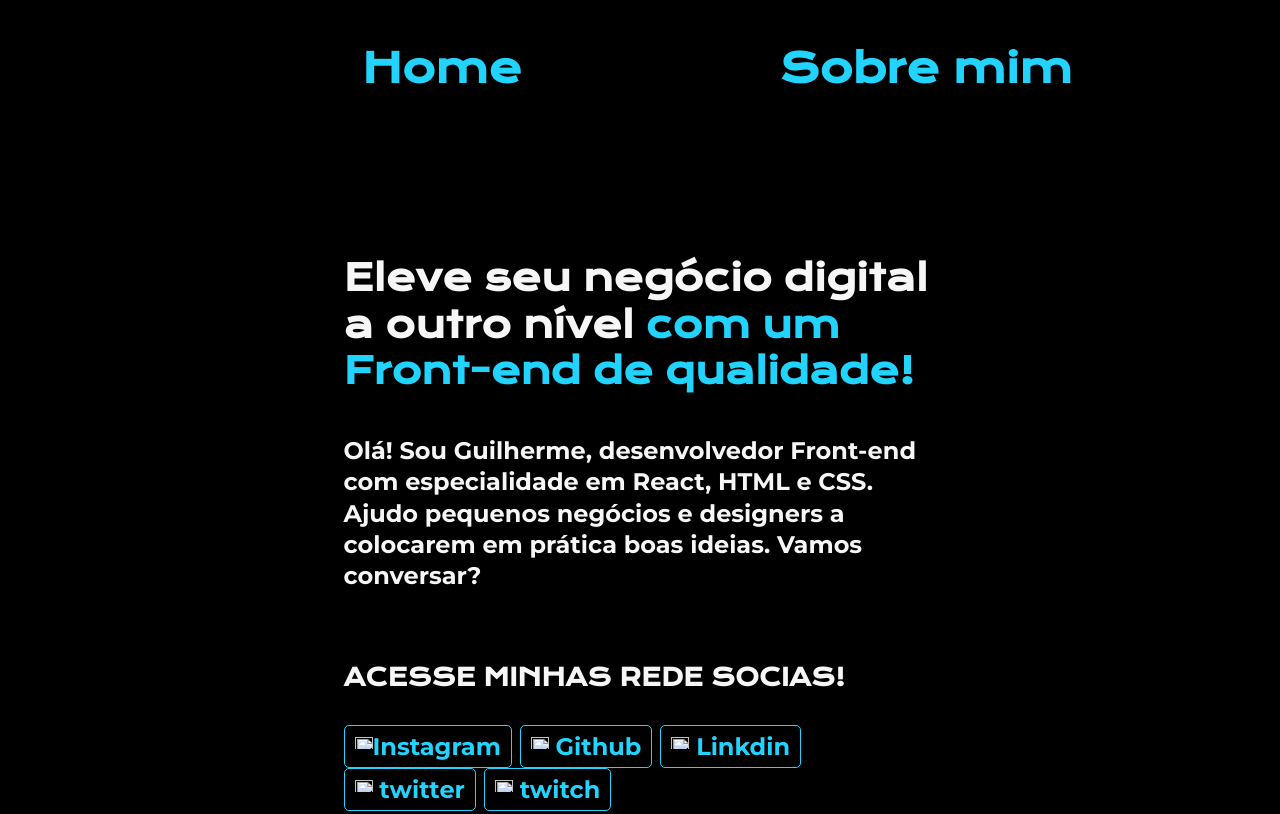
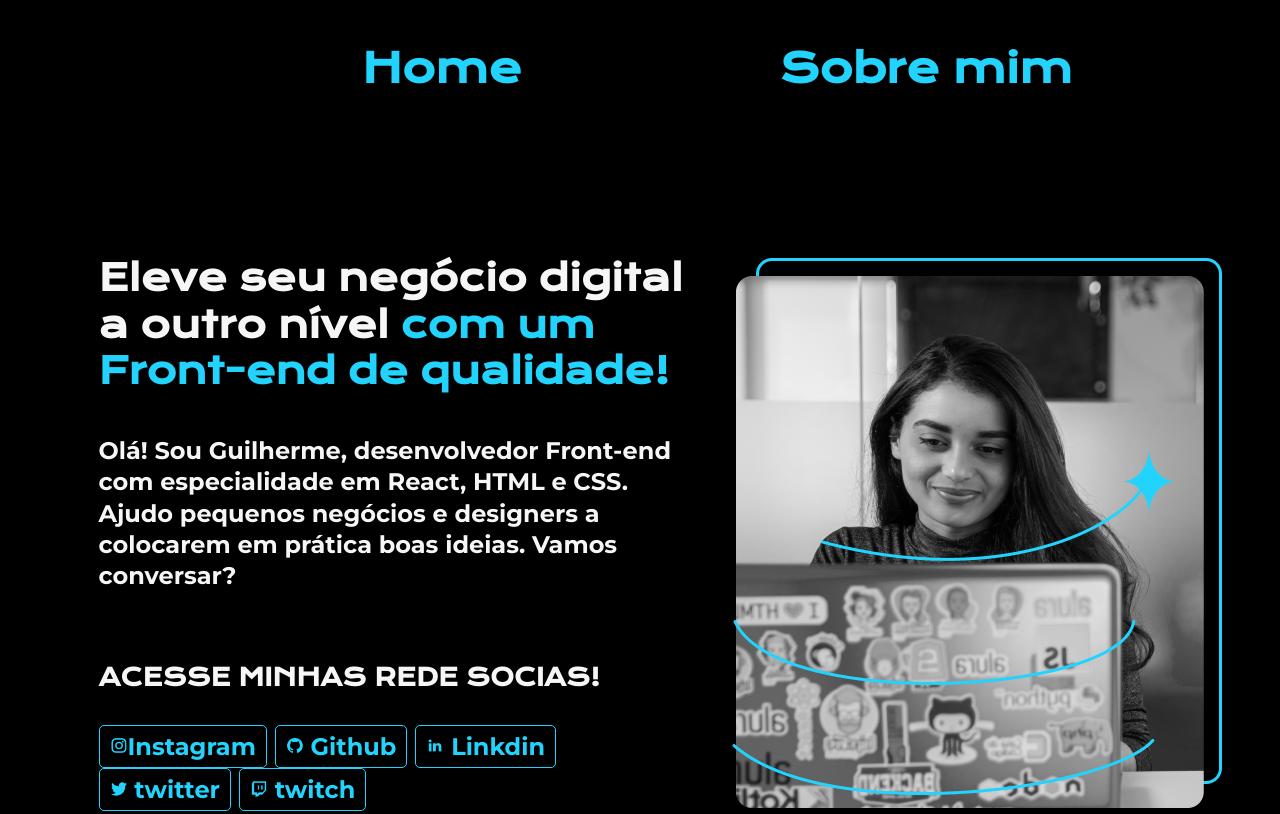
Before and after one commit to Guilhermew01/Portifolios, a plain HTML site: page index.html in a window 1280 px wide. Shown: the top 814 px of the page. Drawn offline with nearby package versions, Linux system fonts and the light colour scheme.

Commit message:
Fix HTML structure and update image paths

```diff
--- a/index.html
+++ b/index.html
@@ -23,22 +23,23 @@
                 pequenos
                 negócios e designers a colocarem em prática boas ideias. Vamos conversar?</p><br>
                 <P>ACESSE MINHAS REDE SOCIAS!</P><BR>
-            <a class="link-site" href="https://www.instagram.com"> <img class="link-img" src="imagens.png/instagram.png"
+            <a class="link-site" href="https://www.instagram.com"> <img class="link-img" src="instagram.png"
                     alt="">Instagram</a>
-            <a class="link-site" href="https://github.com"><img class="link-img" src="imagens.png/github.png" alt="">
+            <a class="link-site" href="https://github.com"><img class="link-img" src="github.png" alt="">
                 Github</a>
-            <a class="link-site" href="https://br.linkedin.com"><img class="link-img" src="imagens.png/linkedin.png"
+            <a class="link-site" href="https://br.linkedin.com"><img class="link-img" src="linkedin.png"
                     alt=""> Linkdin</a>
-            <a class="link-site" href="https://x.com"><img class="link-img" src="imagens.png/twitter.png" alt="">
+            <a class="link-site" href="https://x.com"><img class="link-img" src="twitter.png" alt="">
                 twitter</a>
-            <a class="link-site" href="https://www.twitch.tv"><img class="link-img" src="imagens.png/twitch.png" alt="">
+            <a class="link-site" href="https://www.twitch.tv"><img class="link-img" src="twitch.png" alt="">
                 twitch</a>
         </section>
-        <img src="imagens.png/imagem.png" alt="">
+        <img src="imagem.png" alt="">
     </main>
     <footer class="rodape">
         <p>Desenvolvido por Guilherme</p>
     </footer>
 </body>
 
+
 </html>
```
